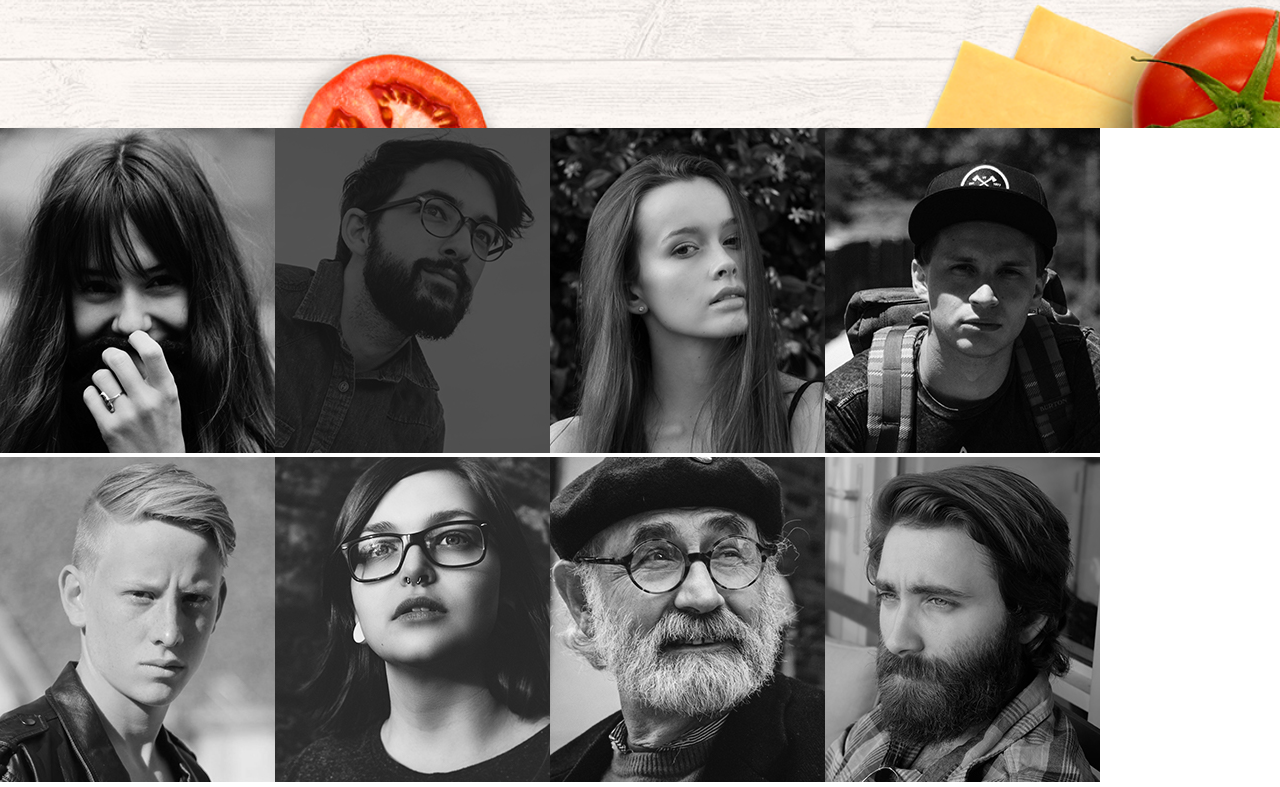
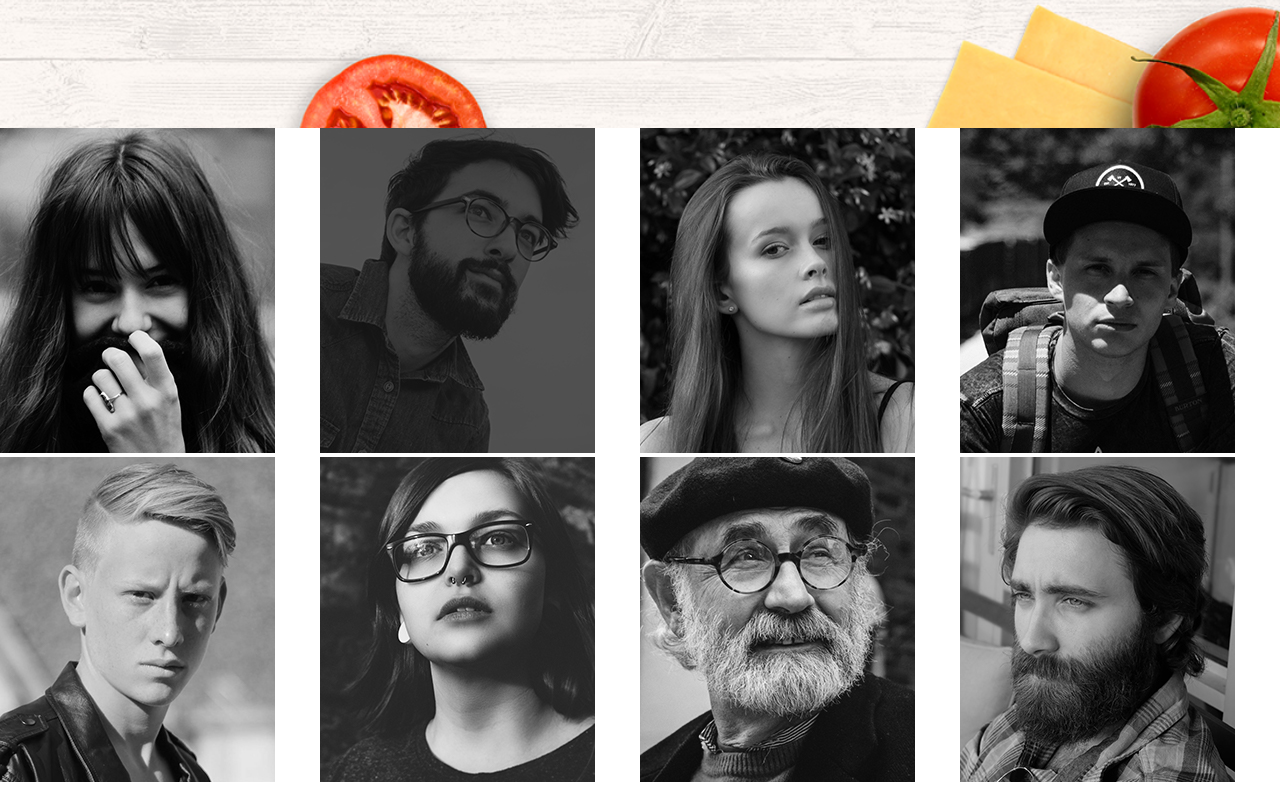
Before and after one commit to Azmi4/Azmi4.github.io, a plain HTML site: page index.html in a window 1280 px wide. Shown: the part 1171-1958 px from the top of the page. Drawn offline with Linux system fonts and the light colour scheme; a web font is replaced by a local one.

Commit message:
секция с отзывами готова

```diff
--- a/css/main.scss
+++ b/css/main.scss
@@ -175,3 +175,10 @@
     display: flex;
     flex-wrap: wrap;
 }
+
+
+
+.reviews__block {
+    display: block;
+    width: 25%;
+}
```
Also changed, not shown: css/main.css, fonts/Lifehack Medium.otf (deleted), fonts/Ubuntu-B.ttf (deleted), fonts/Ubuntu-Light.ttf (deleted), fonts/Ubuntu-Medium.ttf (deleted), fonts/Ubuntu-Regular.ttf (deleted), fonts/ubuntu-b-webfont.woff (added), fonts/ubuntu-b-webfont.woff2 (added), fonts/ubuntu-light-webfont.woff (added), fonts/ubuntu-light-webfont.woff2 (added), fonts/ubuntu-medium-webfont.woff (added), fonts/ubuntu-medium-webfont.woff2 (added), fonts/ubuntu-regular-webfont.woff (added), fonts/ubuntu-regular-webfont.woff2 (added), 1 other file.
